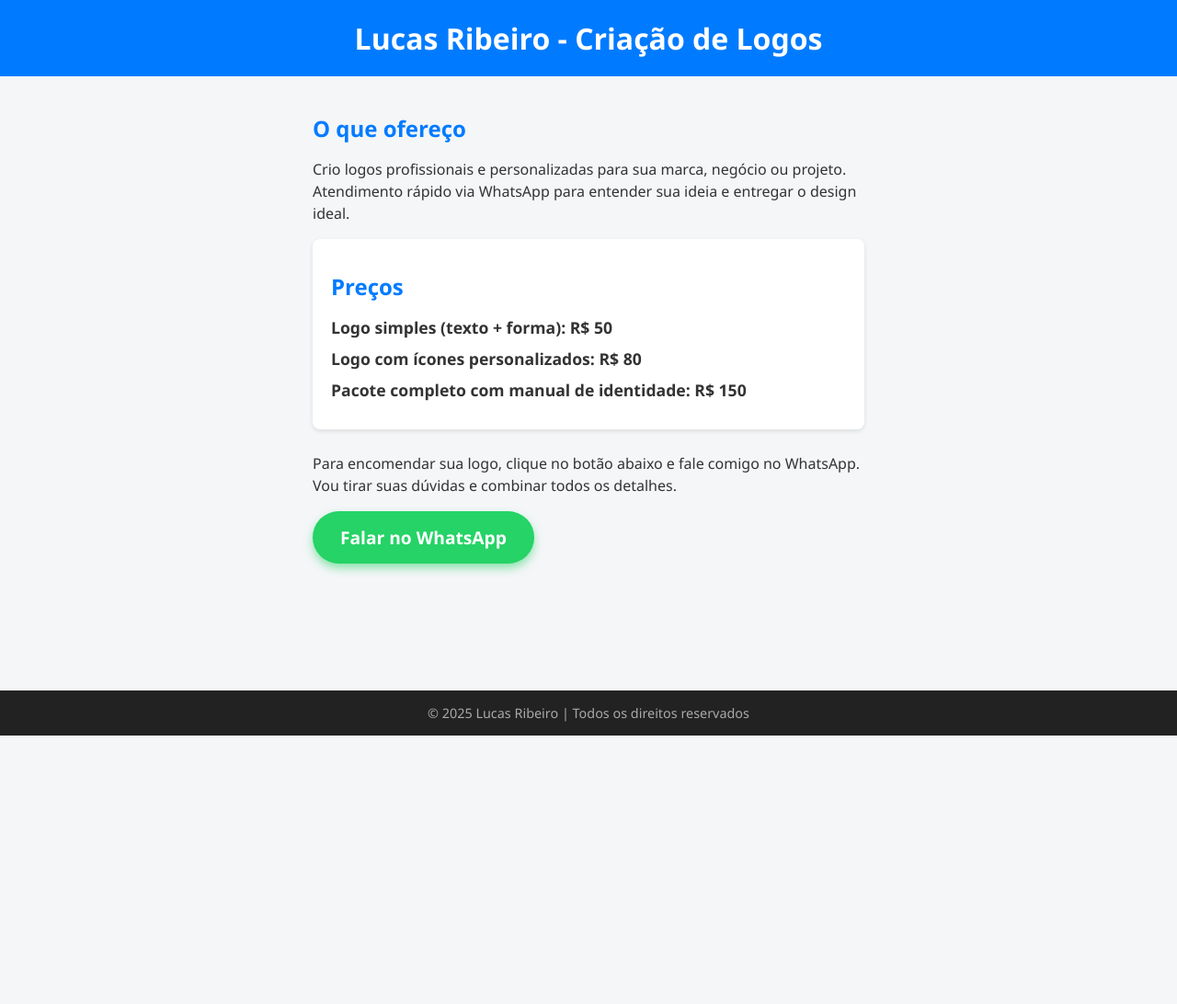
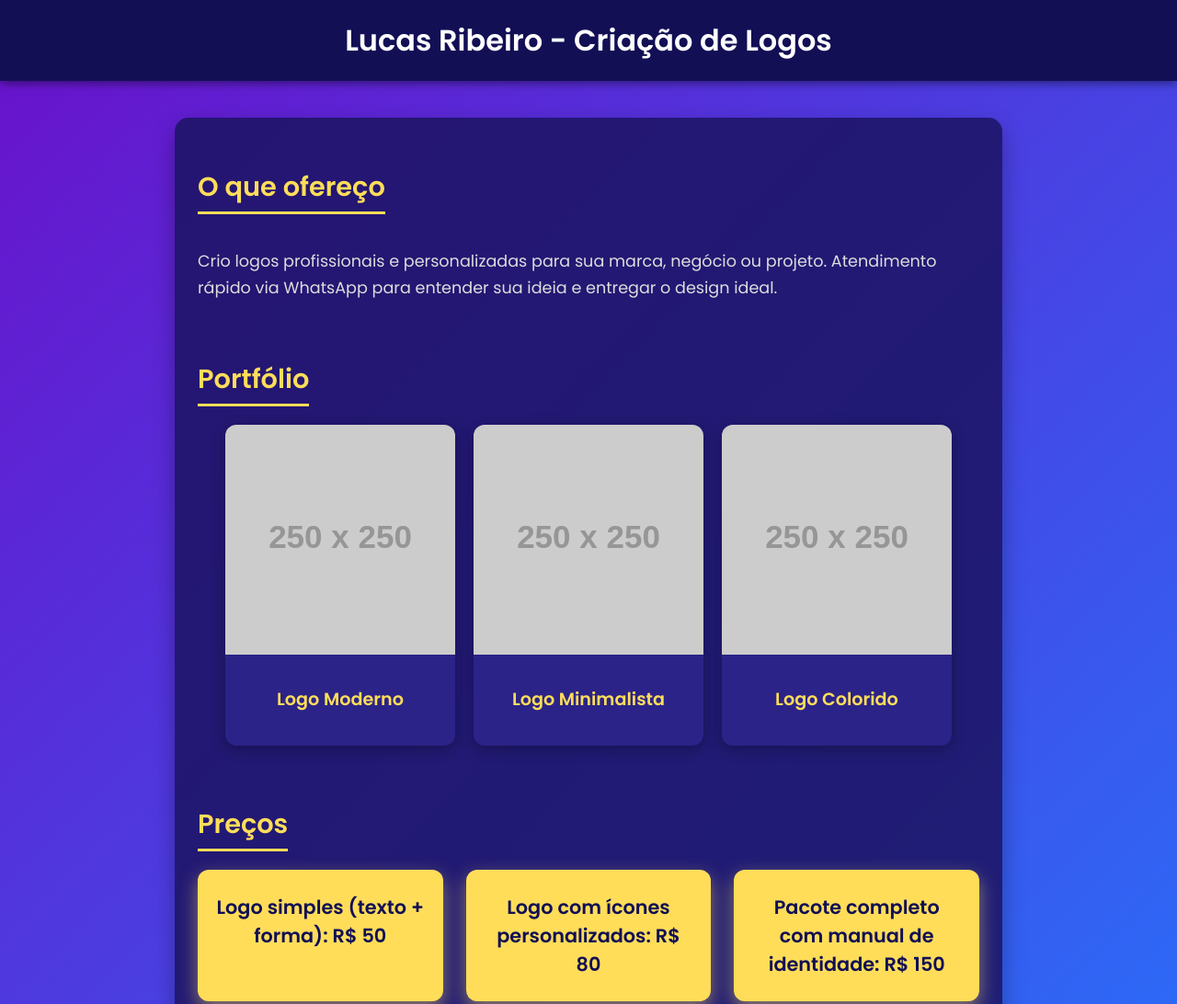
Before and after one commit to Ribeiro2304/Plano-X-, a plain HTML site: page index.html in a window 1280 px wide. Shown: the top 1092 px of the page at 92% size. Before the commit the page ends 800 px from the top, so only its background shows below. Drawn offline with Linux system fonts and the light colour scheme; placeholder pictures from the web are drawn by us.

Commit message:
Add files via upload

```diff
--- a/index.html
+++ b/index.html
@@ -4,107 +4,187 @@
 <head>
 <meta charset="UTF-8" />
 <meta name="viewport" content="width=device-width, initial-scale=1" />
-  <title>Lucas Ribeiro - Logo Design</title>
+<title>Lucas Ribeiro - Criação de Logos</title>
+<link href="https://fonts.googleapis.com/css2?family=Poppins:wght@400;600&display=swap" rel="stylesheet" />
 <style>
+  * {
+    box-sizing: border-box;
+  }
   body {
-      font-family: 'Segoe UI', Tahoma, Geneva, Verdana, sans-serif;
-      background: #f4f6f8;
     margin: 0; padding: 0;
-      color: #333;
+    font-family: 'Poppins', sans-serif;
+    background: linear-gradient(135deg, #6a11cb, #2575fc);
+    color: #fff;
+    min-height: 100vh;
     display: flex;
     flex-direction: column;
-      min-height: 100vh;
   }
   header {
-      background: #007bff;
-      color: white;
-      padding: 20px 10px;
+    background: #120f55;
+    padding: 20px 15px;
     text-align: center;
-    }
-    header h1 {
-      margin: 0;
+    font-weight: 600;
     font-size: 2rem;
+    position: sticky;
+    top: 0;
+    z-index: 10;
+    box-shadow: 0 2px 10px rgba(0,0,0,0.5);
   }
   main {
     flex: 1;
-      padding: 20px 15px;
-      max-width: 600px;
-      margin: 0 auto;
+    max-width: 900px;
+    margin: 40px auto;
+    background: #1c1464dd;
+    border-radius: 15px;
+    padding: 30px 25px;
+    box-shadow: 0 10px 25px rgba(0,0,0,0.3);
+  }
+  section {
+    margin-bottom: 40px;
   }
   h2 {
-      color: #007bff;
-      margin-bottom: 10px;
+    font-weight: 600;
+    font-size: 1.8rem;
+    border-bottom: 3px solid #ffdd59;
+    display: inline-block;
+    padding-bottom: 5px;
+    margin-bottom: 20px;
+    color: #ffdd59;
   }
   p {
-      line-height: 1.5;
+    font-size: 1.1rem;
+    line-height: 1.6;
+    color: #ddd;
   }
-    .price-list {
-      background: white;
-      padding: 15px 20px;
-      border-radius: 8px;
-      box-shadow: 0 2px 5px rgb(0 0 0 / 0.1);
-      margin-bottom: 25px;
+  /* Portfólio */
+  .portfolio {
+    display: flex;
+    gap: 20px;
+    flex-wrap: wrap;
+    justify-content: center;
   }
-    .price-list ul {
-      list-style-type: none;
-      padding: 0;
+  .card {
+    background: #2b2388;
+    border-radius: 12px;
+    width: 250px;
+    box-shadow: 0 4px 15px rgba(0,0,0,0.3);
+    overflow: hidden;
+    cursor: pointer;
+    transition: transform 0.3s ease, box-shadow 0.3s ease;
   }
-    .price-list li {
-      margin-bottom: 10px;
+  .card:hover {
+    transform: translateY(-10px);
+    box-shadow: 0 10px 25px #ffdd59;
+  }
+  .card img {
+    width: 100%;
+    display: block;
+  }
+  .card p {
+    padding: 15px;
+    text-align: center;
     font-weight: 600;
-      font-size: 1.1rem;
+    font-size: 1.2rem;
+    color: #ffdd59;
   }
-    .btn-whatsapp {
-      display: inline-block;
-      background: #25d366;
-      color: white;
+  /* Preços */
+  .prices {
+    display: flex;
+    gap: 25px;
+    flex-wrap: wrap;
+    justify-content: center;
+  }
+  .price-box {
+    background: #ffdd59;
+    color: #120f55;
+    flex: 1 1 220px;
+    border-radius: 12px;
+    padding: 25px 20px;
     font-weight: 700;
-      padding: 15px 30px;
-      text-decoration: none;
-      border-radius: 50px;
-      font-size: 1.2rem;
-      box-shadow: 0 5px 10px rgba(37, 211, 102, 0.5);
+    font-size: 1.3rem;
+    text-align: center;
+    box-shadow: 0 8px 20px rgba(255, 221, 89, 0.5);
     transition: background-color 0.3s ease;
   }
+  .price-box:hover {
+    background-color: #e6c845;
+  }
+  /* WhatsApp Button */
+  .btn-whatsapp {
+    display: block;
+    width: fit-content;
+    margin: 0 auto;
+    background: #25d366;
+    color: #fff;
+    font-weight: 700;
+    font-size: 1.5rem;
+    padding: 15px 40px;
+    border-radius: 50px;
+    box-shadow: 0 8px 20px rgba(37, 211, 102, 0.7);
+    text-decoration: none;
+    transition: background-color 0.3s ease, box-shadow 0.3s ease;
+  }
   .btn-whatsapp:hover {
-      background: #1ebe57;
+    background-color: #1ebe57;
+    box-shadow: 0 12px 30px rgba(30, 200, 80, 0.9);
   }
   footer {
-      background: #222;
-      color: #aaa;
+    background: #120f55;
+    color: #999;
     text-align: center;
     padding: 15px 10px;
     font-size: 0.9rem;
+    margin-top: auto;
   }
-    @media(max-width: 400px) {
-      .btn-whatsapp {
-        padding: 12px 20px;
-        font-size: 1rem;
+  @media(max-width: 720px) {
+    .portfolio, .prices {
+      flex-direction: column;
+      align-items: center;
+    }
+    .card, .price-box {
+      width: 80%;
     }
   }
 </style>
 </head>
 <body>
 <header>
-    <h1>Lucas Ribeiro - Criação de Logos</h1>
+  Lucas Ribeiro - Criação de Logos
 </header>
 <main>
   <section>
     <h2>O que ofereço</h2>
     <p>Crio logos profissionais e personalizadas para sua marca, negócio ou projeto. Atendimento rápido via WhatsApp para entender sua ideia e entregar o design ideal.</p>
   </section>
-
-    <section class="price-list">
+  <section>
+    <h2>Portfólio</h2>
+    <div class="portfolio">
+      <div class="card">
+        <img src="https://via.placeholder.com/250x250?text=Logo+Moderno" alt="Logo Moderno" />
+        <p>Logo Moderno</p>
+      </div>
+      <div class="card">
+        <img src="https://via.placeholder.com/250x250?text=Logo+Minimalista" alt="Logo Minimalista" />
+        <p>Logo Minimalista</p>
+      </div>
+      <div class="card">
+        <img src="https://via.placeholder.com/250x250?text=Logo+Colorido" alt="Logo Colorido" />
+        <p>Logo Colorido</p>
+      </div>
+    </div>
+  </section>
+  <section>
     <h2>Preços</h2>
-      <ul>
-        <li>Logo simples (texto + forma): R$ 50</li>
-        <li>Logo com ícones personalizados: R$ 80</li>
-        <li>Pacote completo com manual de identidade: R$ 150</li>
-      </ul>
+    <div class="prices">
+      <div class="price-box">Logo simples (texto + forma): R$ 50</div>
+      <div class="price-box">Logo com ícones personalizados: R$ 80</div>
+      <div class="price-box">Pacote completo com manual de identidade: R$ 150</div>
+    </div>
   </section>
-
   <section>
-      <p>Para encomendar sua logo, clique no botão abaixo e fale comigo no WhatsApp. Vou tirar suas dúvidas e combinar todos os detalhes.</p>
+    <p style="text-align:center; margin-top: 40px;">
+      Para encomendar sua logo, clique no botão abaixo e fale comigo no WhatsApp. Vou tirar suas dúvidas e combinar todos os detalhes.
+    </p>
     <a href="https://wa.me/55SEUNUMERO" class="btn-whatsapp" target="_blank" rel="noopener noreferrer">Falar no WhatsApp</a>
   </section>
 </main>
```
Lines whose indentation alone changed are shown as unchanged.
